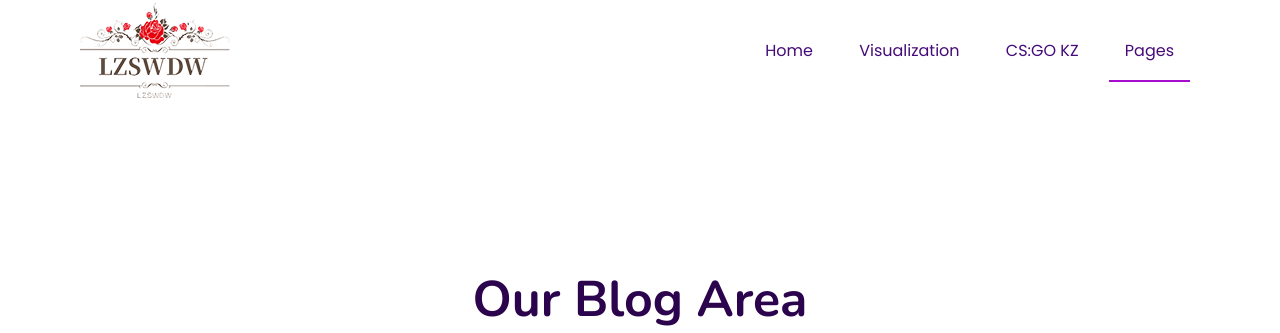
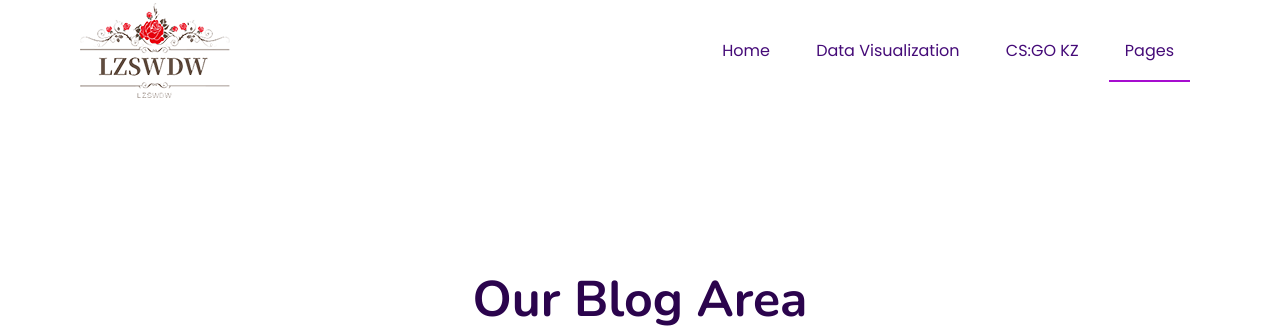
Before and after one commit to LZSWDW/flask_web, a Flask app: page /blog in a window 1280 px wide. Shown: the top 333 px of the page. Run offline with Flask 2, Linux system fonts and the light colour scheme; some libraries are stand-ins or nearby versions.

Commit message:
Unify the navigation bar style and content.

```diff
--- a/templates/blog.html
+++ b/templates/blog.html
@@ -59,8 +59,8 @@
                             <div class="main-menu f-right d-none d-lg-block">
                                 <nav>
                                     <ul id="navigation">
-                                        <li><a href="index"> Home</a></li>
-                                        <li><a href="visualization">Visualization</a></li>
+                                        <li><a href="index">Home</a></li>
+                                        <li><a href="visualization">Data Visualization</a></li>
                                         <li><a href="csgokz">CS:GO KZ</a></li>
                                         <li class="active"><a href="#">Pages</a>
                                             <ul class="submenu">
--- a/templates/csgokz.html
+++ b/templates/csgokz.html
@@ -56,8 +56,8 @@
                             <div class="main-menu f-right d-none d-lg-block">
                                 <nav>
                                     <ul id="navigation">
-                                        <li><a href="index"> Home</a></li>
-                                        <li><a href="visualization">Visualization</a></li>
+                                        <li><a href="index">Home</a></li>
+                                        <li><a href="visualization">Data Visualization</a></li>
                                         <li class="active"><a href="csgokz">CS:GO KZ</a></li>
                                         <li><a href="#">Pages</a>
                                             <ul class="submenu">
--- a/templates/single-blog.html
+++ b/templates/single-blog.html
@@ -57,8 +57,8 @@
                             <div class="main-menu f-right d-none d-lg-block">
                                 <nav>
                                     <ul id="navigation">
-                                        <li><a href="index"> Home</a></li>
-                                        <li><a href="visualization">Visualization</a></li>
+                                        <li><a href="index">Home</a></li>
+                                        <li><a href="visualization">Data Visualization</a></li>
                                         <li><a href="csgokz">CS:GO KZ</a></li>
                                         <li class="active"><a href="#">Pages</a>
                                             <ul class="submenu">
--- a/templates/visualization.html
+++ b/templates/visualization.html
@@ -59,8 +59,8 @@
                             <div class="main-menu f-right d-none d-lg-block">
                                 <nav>
                                     <ul id="navigation">
-                                        <li><a href="index"> Home</a></li>
-                                        <li class="active"><a href="visualization">Visualization</a></li>
+                                        <li><a href="index">Home</a></li>
+                                        <li class="active"><a href="visualization">Data Visualization</a></li>
                                         <li><a href="csgokz">CS:GO KZ</a></li>
                                         <li><a href="#">Pages</a>
                                             <ul class="submenu">
```
